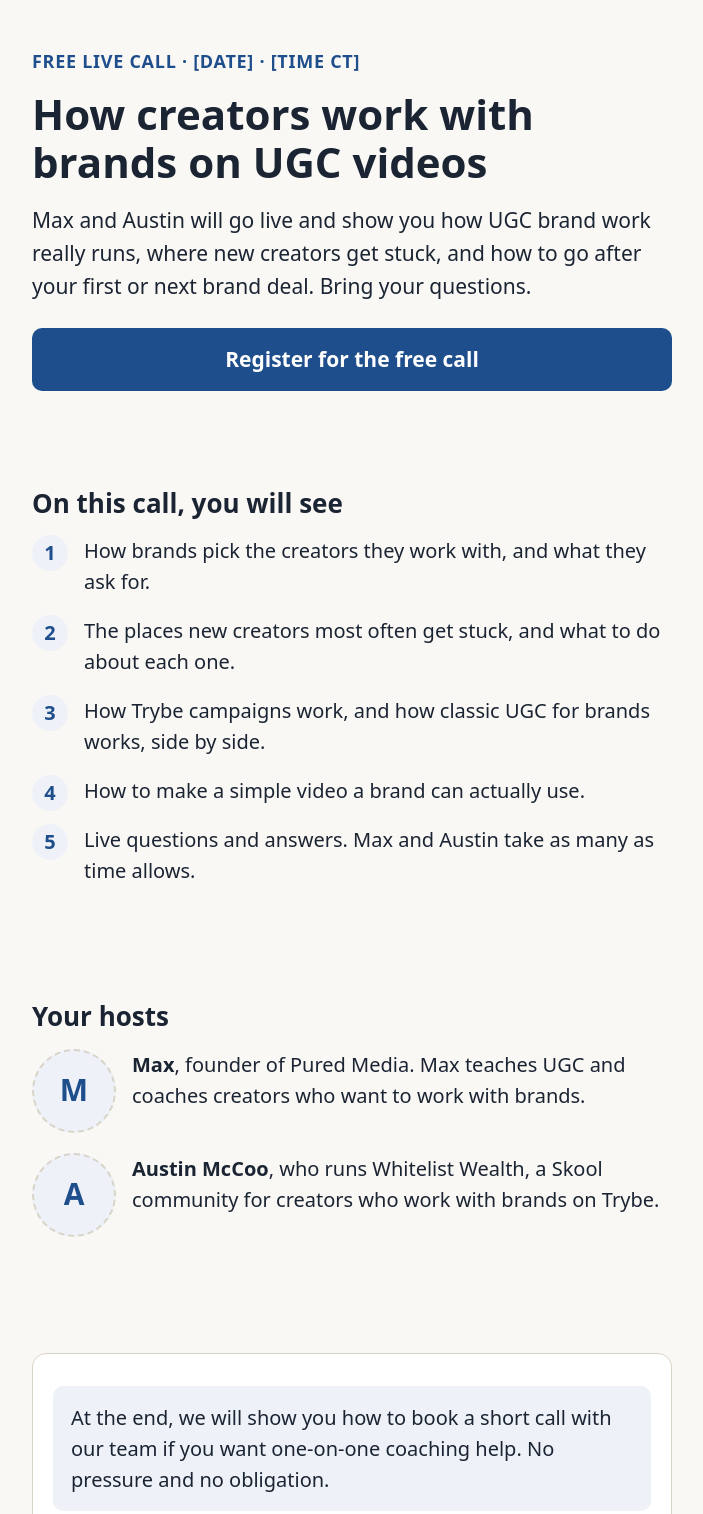
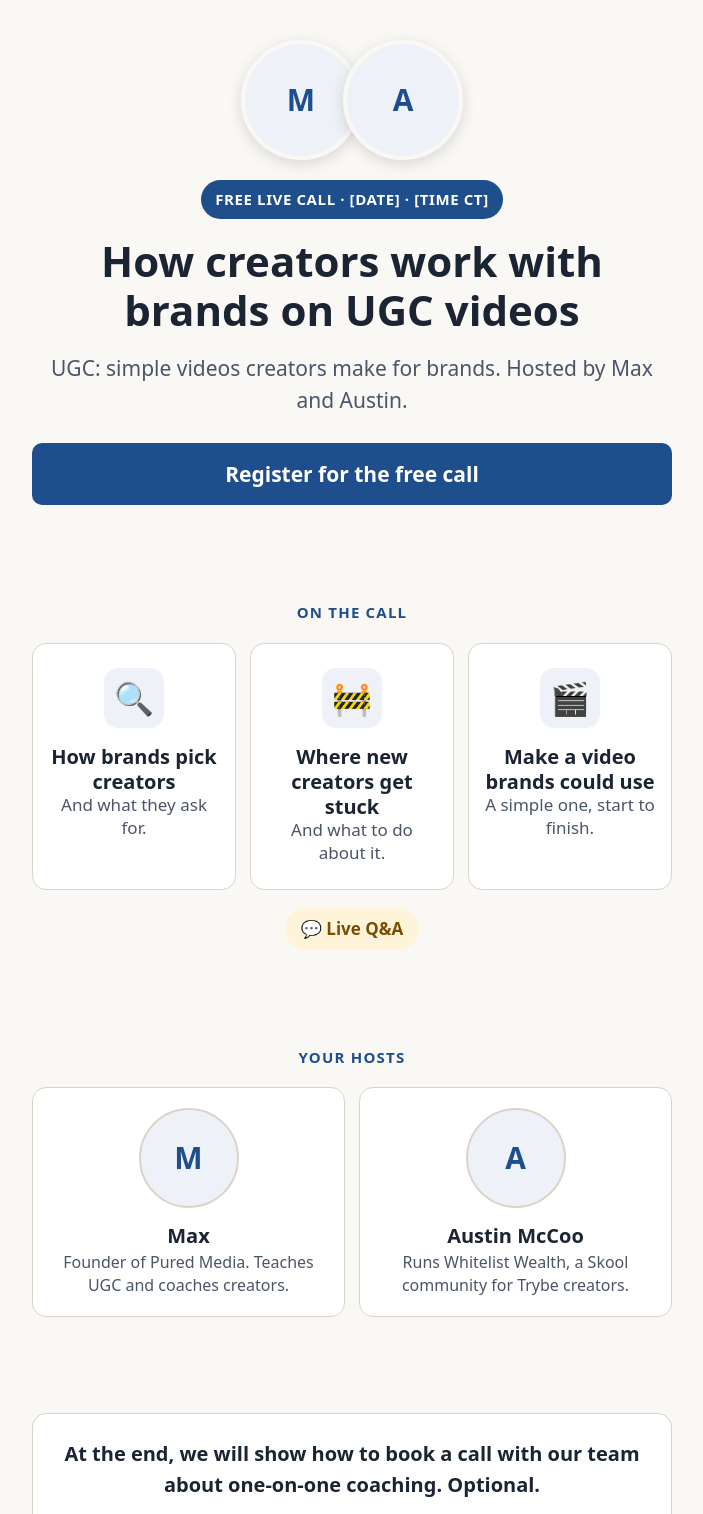
Before and after one commit to CriticalClientele/creator-brand-call, a plain HTML site: page index.html in a window 1280 px wide. Shown: the top 1514 px of the page, without its empty margins (288-991 px from the left). Drawn offline with Linux system fonts and the light colour scheme.

Commit message:
Visual layout: promise, plan tiles, host cards; shorter copy
Co-Authored-By: Claude Opus 5.5 <noreply@anthropic.com>

```diff
--- a/app.js
+++ b/app.js
@@ -28,13 +28,13 @@
     /* ---- headline / subhead / Max line swaps ---- */
     var swaps = {
       austin: {
-        h: "Free live call for Trybe creators: how to go after more brand work",
-        s: "Austin and Max go live to show how brand work works on Trybe and beyond, where creators get stuck, and what to do next. Bring your questions."
+        h: "Trybe creators: how to go after brand work",
+        s: "Austin and Max go live to cover Trybe and brand work. Bring questions."
       },
       max: {
-        h: "Free live call for moms and women 40+: how to make UGC videos for brands",
-        s: "Max and Austin go live to show how UGC brand work runs, where beginners get stuck, and how to start. Bring your questions.",
-        maxLine: "Pured Media teaches UGC to moms and women 40 and up."
+        h: "Moms 40+: how to make UGC for brands",
+        s: "UGC is simple videos made for brands. Max and Austin show how it works.",
+        maxLine: "founder of Pured Media, which teaches UGC to moms 40+."
       }
     };
     var sw = swaps[src];
--- a/index.html
+++ b/index.html
@@ -11,44 +11,48 @@
 
 <main class="wrap">
 
-  <!-- HERO -->
-  <section>
-    <p class="eyebrow js-event">FREE LIVE CALL · [DATE] · [TIME CT]</p>
+  <!-- 1. PROMISE -->
+  <section class="hero">
+    <div class="duo" aria-hidden="true">
+      <div class="photo">M<img src="assets/max.jpg" alt="" onerror="this.remove()"></div>
+      <div class="photo">A<img src="assets/austin.jpg" alt="" onerror="this.remove()"></div>
+    </div>
+    <p class="chip js-event">FREE LIVE CALL · [DATE] · [TIME CT]</p>
     <h1 id="headline">How creators work with brands on UGC videos</h1>
-    <!-- Alternate headline: "Free live call: how creators work with brands on UGC videos" -->
-    <p class="sub" id="subhead">Max and Austin will go live and show you how UGC brand work really runs, where new creators get stuck, and how to go after your first or next brand deal. Bring your questions.</p>
+    <p class="sub" id="subhead">UGC: simple videos creators make for brands. Hosted by Max and Austin.</p>
     <a class="btn" href="#register">Register for the free call</a>
   </section>
 
-  <!-- ON THIS CALL -->
+  <!-- 2. PLAN -->
   <section>
-    <h2>On this call, you will see</h2>
-    <ol class="points">
-      <li>How brands pick the creators they work with, and what they ask for.</li>
-      <li>The places new creators most often get stuck, and what to do about each one.</li>
-      <li>How Trybe campaigns work, and how classic UGC for brands works, side by side.</li>
-      <li>How to make a simple video a brand can actually use.</li>
-      <li>Live questions and answers. Max and Austin take as many as time allows.</li>
-    </ol>
+    <p class="kicker">On the call</p>
+    <ul class="tiles">
+      <li class="tile"><div class="ico" aria-hidden="true">🔍</div><div><b>How brands pick creators</b><span>And what they ask for.</span></div></li>
+      <li class="tile"><div class="ico" aria-hidden="true">🚧</div><div><b>Where new creators get stuck</b><span>And what to do about it.</span></div></li>
+      <li class="tile"><div class="ico" aria-hidden="true">🎬</div><div><b>Make a video brands could use</b><span>A simple one, start to finish.</span></div></li>
+    </ul>
+    <p class="badge-row"><span class="badge">💬 Live Q&amp;A</span></p>
   </section>
 
-  <!-- HOSTS. Hide via SHOW_HOSTS_BLOCK in config.js -->
+  <!-- 3. BIO. Hide via SHOW_HOSTS_BLOCK in config.js -->
   <section id="hosts">
-    <h2>Your hosts</h2>
-    <div class="host">
-      <div class="photo" aria-hidden="true">M<img src="assets/max.jpg" alt="" onerror="this.remove()"></div>
-      <p id="max-line"><strong>Max</strong>, <span id="max-line-text">founder of Pured Media. Max teaches UGC and coaches creators who want to work with brands.</span></p>
-    </div>
-    <div class="host">
-      <div class="photo" aria-hidden="true">A<img src="assets/austin.jpg" alt="" onerror="this.remove()"></div>
-      <p><strong>Austin McCoo</strong>, who runs Whitelist Wealth, a Skool community for creators who work with brands on Trybe.</p>
+    <p class="kicker">Your hosts</p>
+    <div class="hosts">
+      <div class="hcard">
+        <div class="photo" aria-hidden="true">M<img src="assets/max.jpg" alt="" onerror="this.remove()"></div>
+        <b>Max</b><span id="max-line-text">Founder of Pured Media. Teaches UGC and coaches creators.</span>
+      </div>
+      <div class="hcard">
+        <div class="photo" aria-hidden="true">A<img src="assets/austin.jpg" alt="" onerror="this.remove()"></div>
+        <b>Austin McCoo</b><span>Runs Whitelist Wealth, a Skool community for Trybe creators.</span>
+      </div>
     </div>
   </section>
 
   <!-- REGISTER -->
   <section id="register">
     <div class="card">
-      <p class="disclosure">At the end, we will show you how to book a short call with our team if you want one-on-one coaching help. No pressure and no obligation.</p>
+      <p class="intro">At the end, we will show how to book a call with our team about one-on-one coaching. Optional.</p>
 
       <!-- ============ GHL FORM EMBED SLOT ============
            Set GHL_FORM_URL in config.js. The script builds the iframe here and passes
@@ -111,11 +115,10 @@
   <!-- SMALL PRINT -->
   <footer>
     <div class="small">
-      <p>Free to attend. You do not need to buy anything.</p>
-      <p>Results vary. Nothing on this page or on the call promises any income, brand deal or other result.</p>
-      <p><span id="sentence-separate">This call is hosted together by Pured Media and Whitelist Wealth, which are separate companies.</span> <span id="sentence-fee">Whitelist Wealth may earn a fee if you join a program offered on this call.</span></p>
-      <p>We will email your link to join. Add the call to your calendar after you register.</p>
-      <p><a data-link="terms" href="#">Terms</a> · <a data-link="privacy" href="#">Privacy Policy</a></p>
+      <p>Free to attend. No purchase needed.</p>
+      <p>Results vary. No income, brand deal or other result is promised.</p>
+      <p><span id="sentence-separate">Hosted by Pured Media and Whitelist Wealth, separate companies.</span> <span id="sentence-fee">Whitelist Wealth may earn a fee if you join a program offered on this call.</span></p>
+      <p><a data-link="terms" href="#">Terms</a> · <a data-link="privacy" href="#">Privacy</a></p>
     </div>
   </footer>
 
--- a/styles.css
+++ b/styles.css
@@ -50,3 +50,34 @@ footer .small a{margin-right:14px}
 .placeholder-btn{outline:3px dashed #B7791F;outline-offset:3px}
 .hidden{display:none!important}
 @media(min-width:700px){h1{font-size:42px}section{padding:48px 0}}
+
+/* ===== visual layout (Promise > Plan > Bio) ===== */
+.hero{text-align:center;padding-top:40px}
+.duo{display:flex;justify-content:center;margin:0 0 20px}
+.duo .photo{flex:0 0 96px;width:96px;height:96px;border:4px solid var(--bg);border-style:solid;box-shadow:0 4px 14px rgba(27,36,51,.15)}
+.duo .photo+.photo{margin-left:-18px}
+.chip{display:inline-block;background:var(--accent);color:#fff;font-size:15px;font-weight:800;letter-spacing:.04em;
+  padding:8px 14px;border-radius:999px;margin:0 0 18px}
+.hero .sub{color:var(--muted)}
+.kicker{font-size:15px;font-weight:800;letter-spacing:.08em;text-transform:uppercase;color:var(--accent);text-align:center;margin:0 0 18px}
+.tiles{display:grid;gap:14px;margin:0;padding:0;list-style:none}
+.tile{background:var(--card);border:1px solid var(--line);border-radius:14px;padding:18px;display:flex;gap:16px;align-items:center}
+.tile .ico{flex:0 0 60px;width:60px;height:60px;border-radius:14px;background:var(--soft);font-size:32px;line-height:60px;text-align:center}
+.tile b{display:block;font-size:20px;line-height:1.25}
+.tile span{display:block;font-size:17px;color:var(--muted);line-height:1.35}
+.badge-row{text-align:center;margin:18px 0 0}
+.badge{display:inline-block;background:#FFF4DA;color:#7A4E00;font-weight:800;font-size:17px;padding:8px 16px;border-radius:999px}
+.hosts{display:grid;grid-template-columns:1fr 1fr;gap:14px}
+.hcard{background:var(--card);border:1px solid var(--line);border-radius:14px;padding:20px 14px;text-align:center}
+.hcard .photo{margin:0 auto 12px;width:100px;height:100px;flex:none;border-style:solid}
+.hcard b{display:block;font-size:20px}
+.hcard span{display:block;font-size:16px;color:var(--muted);line-height:1.4}
+.hcard span::first-letter{text-transform:uppercase}
+.intro{text-align:center;font-weight:700;margin:0 0 20px}
+.consent{font-size:14px;line-height:1.45}
+.help,.email-consent,.sender-note{font-size:14px}
+@media(min-width:700px){
+  .tiles{grid-template-columns:repeat(3,1fr)}
+  .tile{flex-direction:column;text-align:center;padding:24px 16px}
+  .duo .photo{width:120px;height:120px;flex-basis:120px}
+}
```
